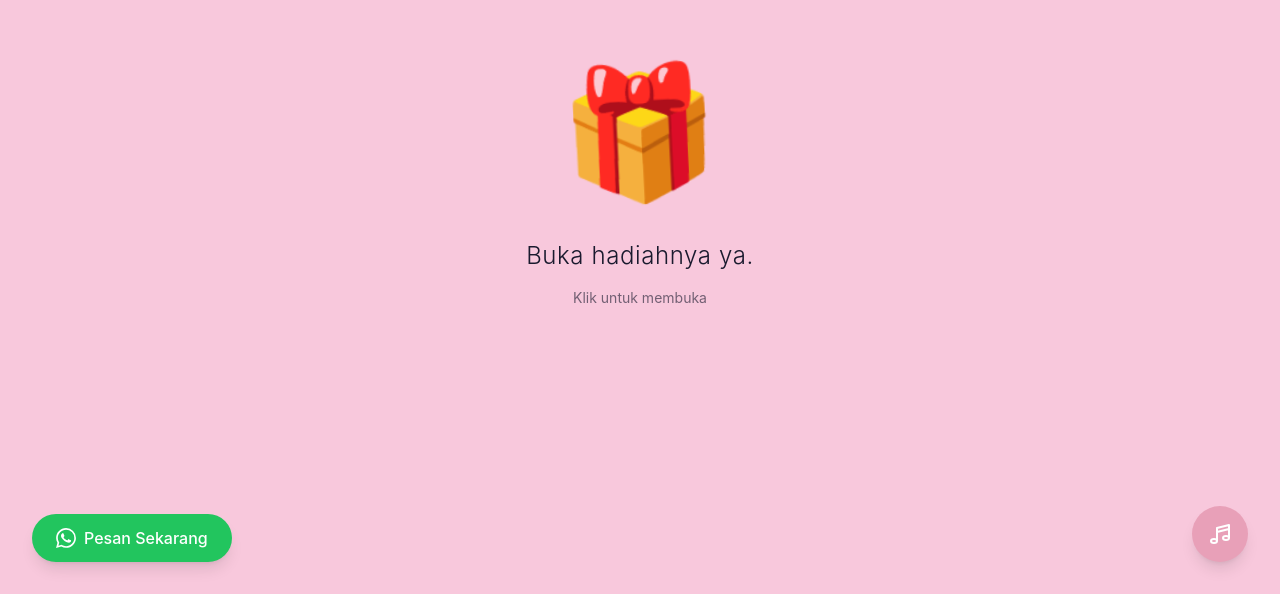
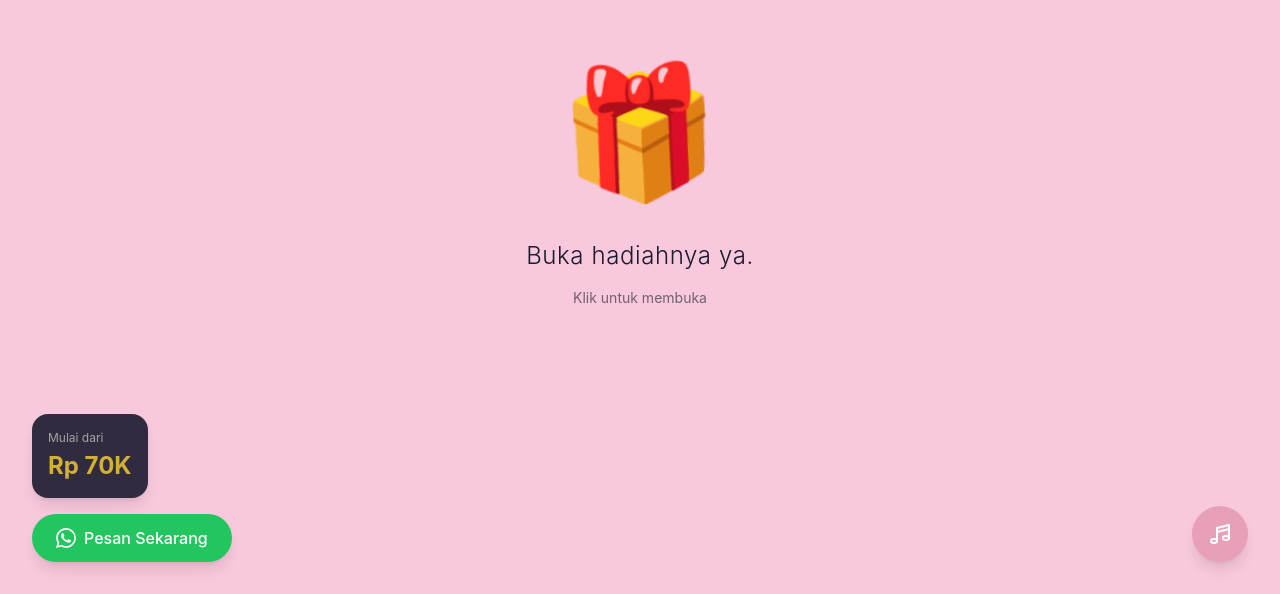
Before and after one commit to everletter-x/premium-02-gift-box-open, a Next.js app: page / in a window 1280 px wide. Shown: the part 206-800 px from the top of the page. Built offline with nearby package versions, Linux system fonts and the light colour scheme.

Commit message:
Add pricing display to templates

```diff
--- a/pages/index.tsx
+++ b/pages/index.tsx
@@ -287,6 +287,12 @@
           )}
         </motion.button>
 
+        {/* Pricing Section */}
+        <div className="fixed bottom-24 left-8 z-50 bg-dark-luxury/90 backdrop-blur-sm rounded-2xl p-4 shadow-lg">
+          <p className="text-elegant-white/60 text-xs mb-1">Mulai dari</p>
+          <p className="text-2xl font-bold text-gold-accent">Rp 70K</p>
+        </div>
+
         <a
           href="https://wa.me/6282320114535?text=Halo%2C%20saya%20tertarik%20dengan%20EverLetter!"
           target="_blank"
```
